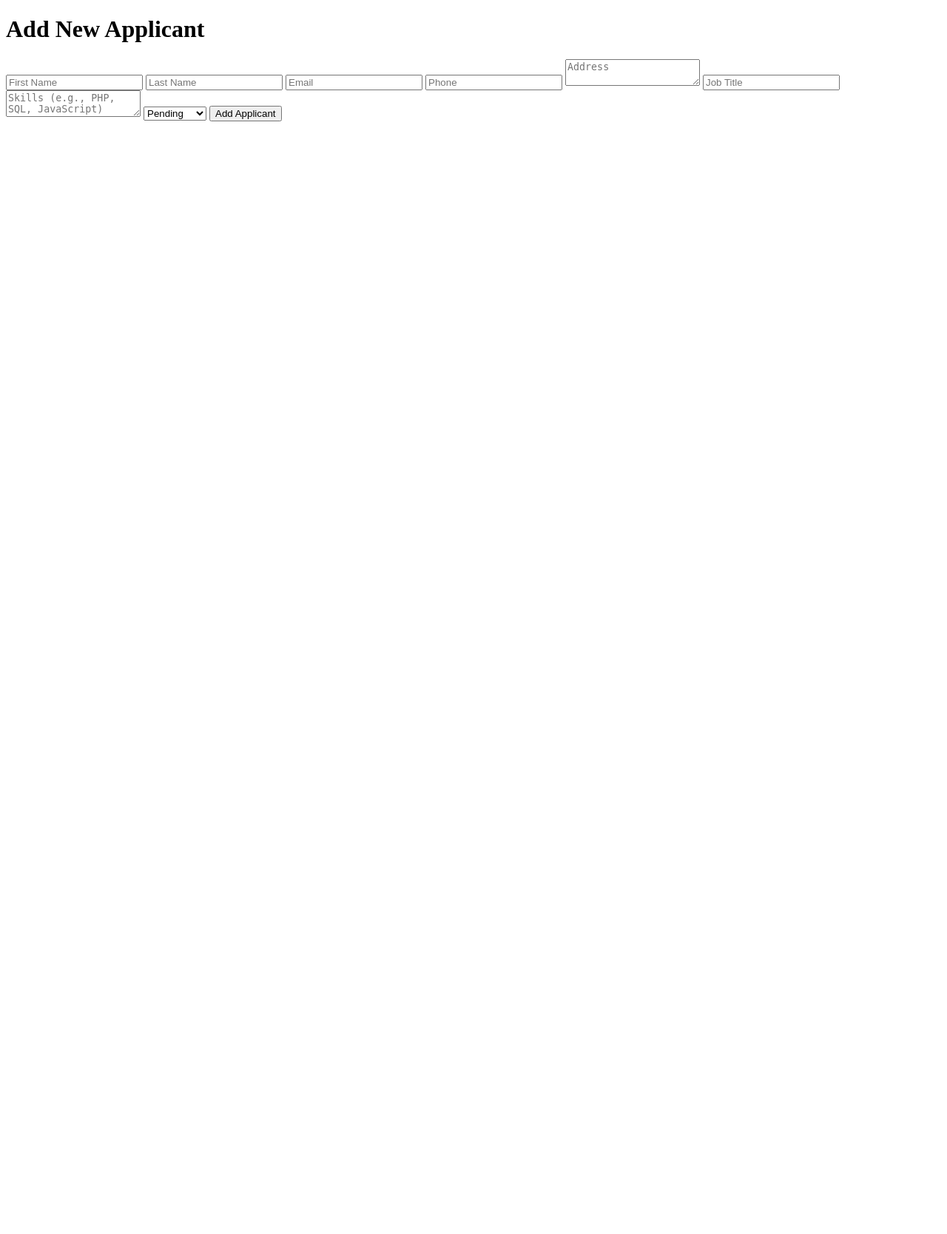
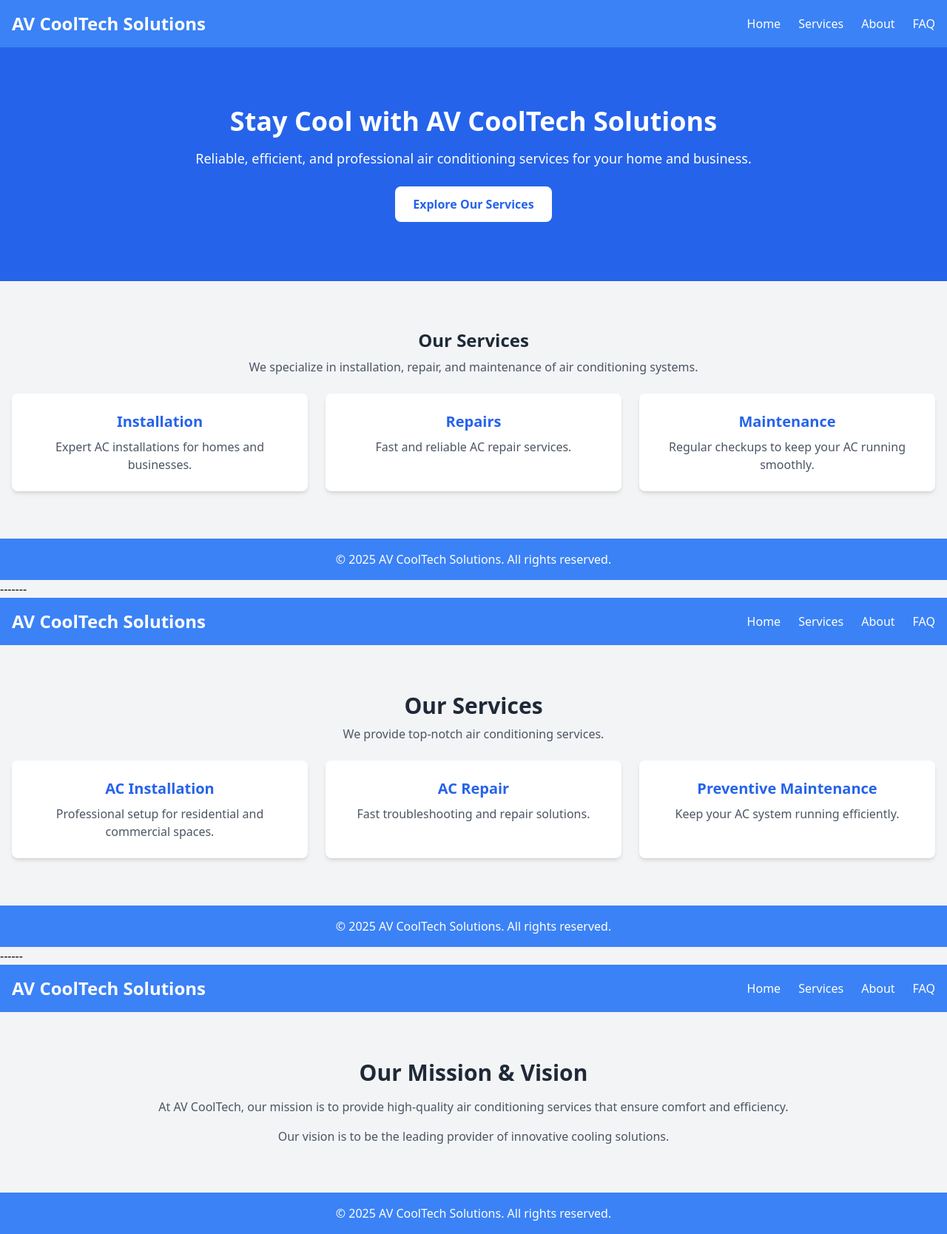
Before and after one commit to aluraavril/test2, a PHP site: page /addapplicant.php in a window 1280 px wide. Shown: the whole page at 74% size. Before the commit the page ends 164 px from the top, so only its background shows below. Run offline with PHP 8.4, Linux system fonts and the light colour scheme; some libraries are stand-ins or nearby versions.

Commit message:
Update hey.html

```diff
--- a/addapplicant.php
+++ b/addapplicant.php
@@ -1,47 +1,157 @@
-<?php
-require_once './core/dbConfig.php';
-require_once './core/models.php';
-
-if ($_SERVER['REQUEST_METHOD'] === 'POST') {
-    $data = [
-        'first_name' => $_POST['first_name'],
-        'last_name' => $_POST['last_name'],
-        'email' => $_POST['email'],
-        'phone' => $_POST['phone'],
-        'address' => $_POST['address'],
-        'job_title' => $_POST['job_title'],
-        'skills' => $_POST['skills'],
-        'status' => $_POST['status'],
-        'added_by' => 'Admin'
-    ];
-    $result = insertApplicant($pdo, $data);
-    echo "<script>alert('" . $result['message'] . "'); window.location = 'index.php';</script>";
-}
-?>
 <!DOCTYPE html>
 <html lang="en">
 <head>
     <meta charset="UTF-8">
     <meta name="viewport" content="width=device-width, initial-scale=1.0">
-    <title>Add Applicant</title>
+    <title>AV CoolTech Solutions</title>
+    <script src="https://cdn.tailwindcss.com"></script>
 </head>
-<body>
-    <h1>Add New Applicant</h1>
-    <form method="POST" action="">
-        <input type="text" name="first_name" placeholder="First Name" required>
-        <input type="text" name="last_name" placeholder="Last Name" required>
-        <input type="email" name="email" placeholder="Email" required>
-        <input type="text" name="phone" placeholder="Phone" required>
-        <textarea name="address" placeholder="Address" required></textarea>
-        <input type="text" name="job_title" placeholder="Job Title" required>
-        <textarea name="skills" placeholder="Skills (e.g., PHP, SQL, JavaScript)" required></textarea>
-        <select name="status">
-            <option value="Pending">Pending</option>
-            <option value="Shortlisted">Shortlisted</option>
-            <option value="Rejected">Rejected</option>
-            <option value="Hired">Hired</option>
-        </select>
-        <button type="submit">Add Applicant</button>
-    </form>
+<body class="bg-gray-100 font-sans">
+
+    <!-- Navbar -->
+    <nav class="bg-blue-500 text-white p-4">
+        <div class="container mx-auto flex justify-between items-center">
+            <h1 class="text-2xl font-bold">AV CoolTech Solutions</h1>
+            <ul class="flex space-x-6">
+                <li><a href="index.html" class="hover:underline">Home</a></li>
+                <li><a href="services.html" class="hover:underline">Services</a></li>
+                <li><a href="about.html" class="hover:underline">About</a></li>
+                <li><a href="faq.html" class="hover:underline">FAQ</a></li>
+            </ul>
+        </div>
+    </nav>
+
+    <!-- Hero Section -->
+    <section class="bg-blue-600 text-white py-20 text-center">
+        <h2 class="text-4xl font-bold">Stay Cool with AV CoolTech Solutions</h2>
+        <p class="mt-4 text-lg">Reliable, efficient, and professional air conditioning services for your home and business.</p>
+        <a href="services.html" class="mt-6 inline-block bg-white text-blue-600 font-semibold py-3 px-6 rounded-lg hover:bg-gray-200">
+            Explore Our Services
+        </a>
+    </section>
+
+    <!-- Services Overview -->
+    <section class="container mx-auto py-16 px-4 text-center">
+        <h3 class="text-2xl font-bold text-gray-800">Our Services</h3>
+        <p class="text-gray-600 mt-2">We specialize in installation, repair, and maintenance of air conditioning systems.</p>
+
+        <div class="grid md:grid-cols-3 gap-6 mt-6">
+            <div class="bg-white shadow-md p-6 rounded-lg">
+                <h4 class="text-xl font-bold text-blue-600">Installation</h4>
+                <p class="text-gray-600 mt-2">Expert AC installations for homes and businesses.</p>
+            </div>
+            <div class="bg-white shadow-md p-6 rounded-lg">
+                <h4 class="text-xl font-bold text-blue-600">Repairs</h4>
+                <p class="text-gray-600 mt-2">Fast and reliable AC repair services.</p>
+            </div>
+            <div class="bg-white shadow-md p-6 rounded-lg">
+                <h4 class="text-xl font-bold text-blue-600">Maintenance</h4>
+                <p class="text-gray-600 mt-2">Regular checkups to keep your AC running smoothly.</p>
+            </div>
+        </div>
+    </section>
+
+    <!-- Footer -->
+    <footer class="bg-blue-500 text-white text-center py-4">
+        <p>&copy; 2025 AV CoolTech Solutions. All rights reserved.</p>
+    </footer>
+
 </body>
 </html>
+
+
+
+-------
+
+
+<!DOCTYPE html>
+<html lang="en">
+<head>
+    <meta charset="UTF-8">
+    <meta name="viewport" content="width=device-width, initial-scale=1.0">
+    <title>Services - AV CoolTech Solutions</title>
+    <script src="https://cdn.tailwindcss.com"></script>
+</head>
+<body class="bg-gray-100 font-sans">
+
+    <!-- Navbar -->
+    <nav class="bg-blue-500 text-white p-4">
+        <div class="container mx-auto flex justify-between items-center">
+            <h1 class="text-2xl font-bold">AV CoolTech Solutions</h1>
+            <ul class="flex space-x-6">
+                <li><a href="index.html" class="hover:underline">Home</a></li>
+                <li><a href="services.html" class="hover:underline">Services</a></li>
+                <li><a href="about.html" class="hover:underline">About</a></li>
+                <li><a href="faq.html" class="hover:underline">FAQ</a></li>
+            </ul>
+        </div>
+    </nav>
+
+    <!-- Services Section -->
+    <section class="container mx-auto py-16 px-4 text-center">
+        <h2 class="text-3xl font-bold text-gray-800">Our Services</h2>
+        <p class="text-gray-600 mt-2">We provide top-notch air conditioning services.</p>
+
+        <div class="grid md:grid-cols-3 gap-6 mt-6">
+            <div class="bg-white shadow-md p-6 rounded-lg">
+                <h4 class="text-xl font-bold text-blue-600">AC Installation</h4>
+                <p class="text-gray-600 mt-2">Professional setup for residential and commercial spaces.</p>
+            </div>
+            <div class="bg-white shadow-md p-6 rounded-lg">
+                <h4 class="text-xl font-bold text-blue-600">AC Repair</h4>
+                <p class="text-gray-600 mt-2">Fast troubleshooting and repair solutions.</p>
+            </div>
+            <div class="bg-white shadow-md p-6 rounded-lg">
+                <h4 class="text-xl font-bold text-blue-600">Preventive Maintenance</h4>
+                <p class="text-gray-600 mt-2">Keep your AC system running efficiently.</p>
+            </div>
+        </div>
+    </section>
+
+    <footer class="bg-blue-500 text-white text-center py-4">
+        <p>&copy; 2025 AV CoolTech Solutions. All rights reserved.</p>
+    </footer>
+
+</body>
+</html>
+
+
+
+------
+
+
+
+<!DOCTYPE html>
+<html lang="en">
+<head>
+    <meta charset="UTF-8">
+    <meta name="viewport" content="width=device-width, initial-scale=1.0">
+    <title>About - AV CoolTech Solutions</title>
+    <script src="https://cdn.tailwindcss.com"></script>
+</head>
+<body class="bg-gray-100 font-sans">
+
+    <nav class="bg-blue-500 text-white p-4">
+        <div class="container mx-auto flex justify-between items-center">
+            <h1 class="text-2xl font-bold">AV CoolTech Solutions</h1>
+            <ul class="flex space-x-6">
+                <li><a href="index.html" class="hover:underline">Home</a></li>
+                <li><a href="services.html" class="hover:underline">Services</a></li>
+                <li><a href="about.html" class="hover:underline">About</a></li>
+                <li><a href="faq.html" class="hover:underline">FAQ</a></li>
+            </ul>
+        </div>
+    </nav>
+
+    <section class="container mx-auto py-16 px-4 text-center">
+        <h2 class="text-3xl font-bold text-gray-800">Our Mission & Vision</h2>
+        <p class="text-gray-600 mt-4">At AV CoolTech, our mission is to provide high-quality air conditioning services that ensure comfort and efficiency.</p>
+        <p class="text-gray-600 mt-4">Our vision is to be the leading provider of innovative cooling solutions.</p>
+    </section>
+
+    <footer class="bg-blue-500 text-white text-center py-4">
+        <p>&copy; 2025 AV CoolTech Solutions. All rights reserved.</p>
+    </footer>
+
+</body>
+</html>
```
